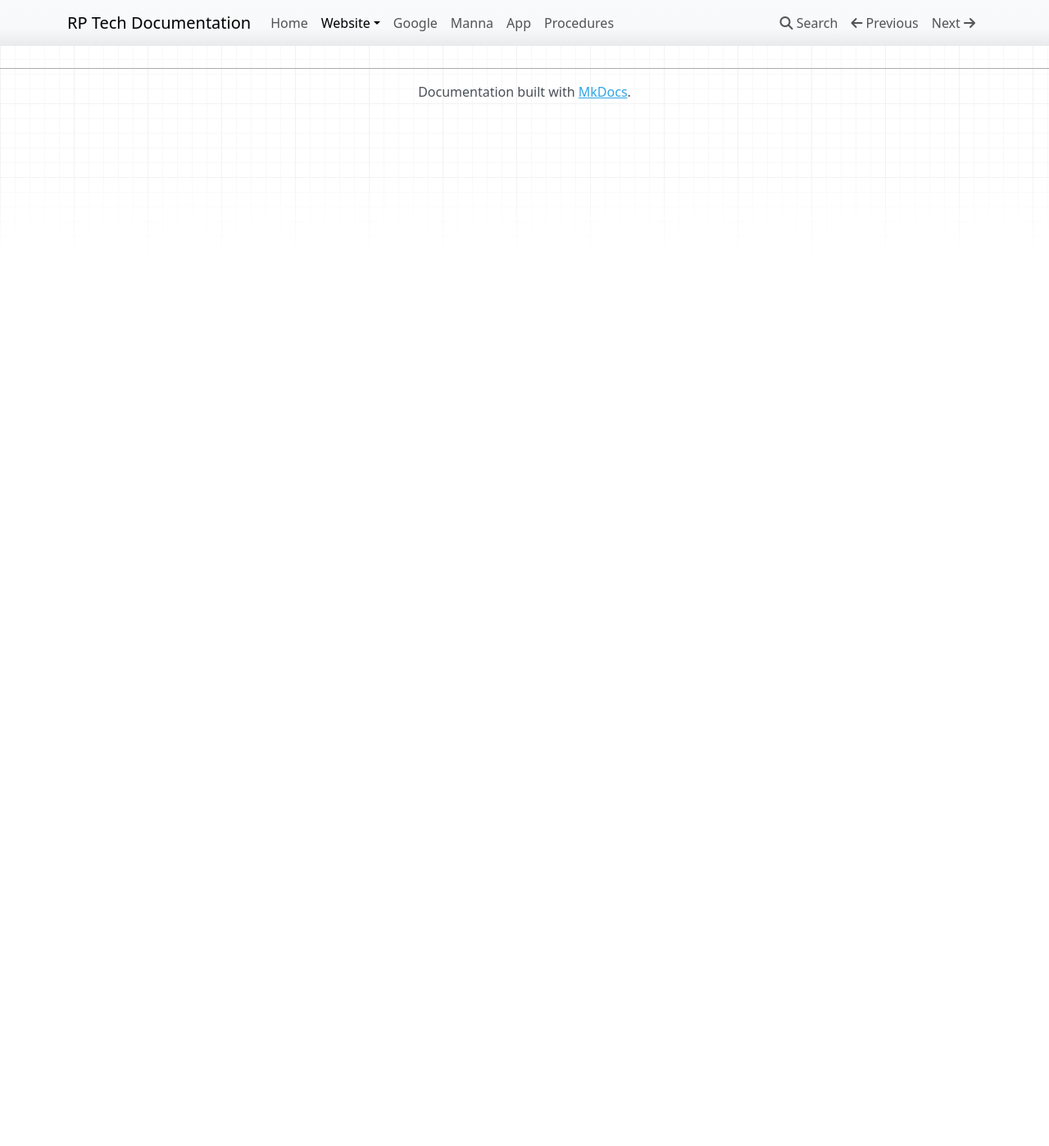
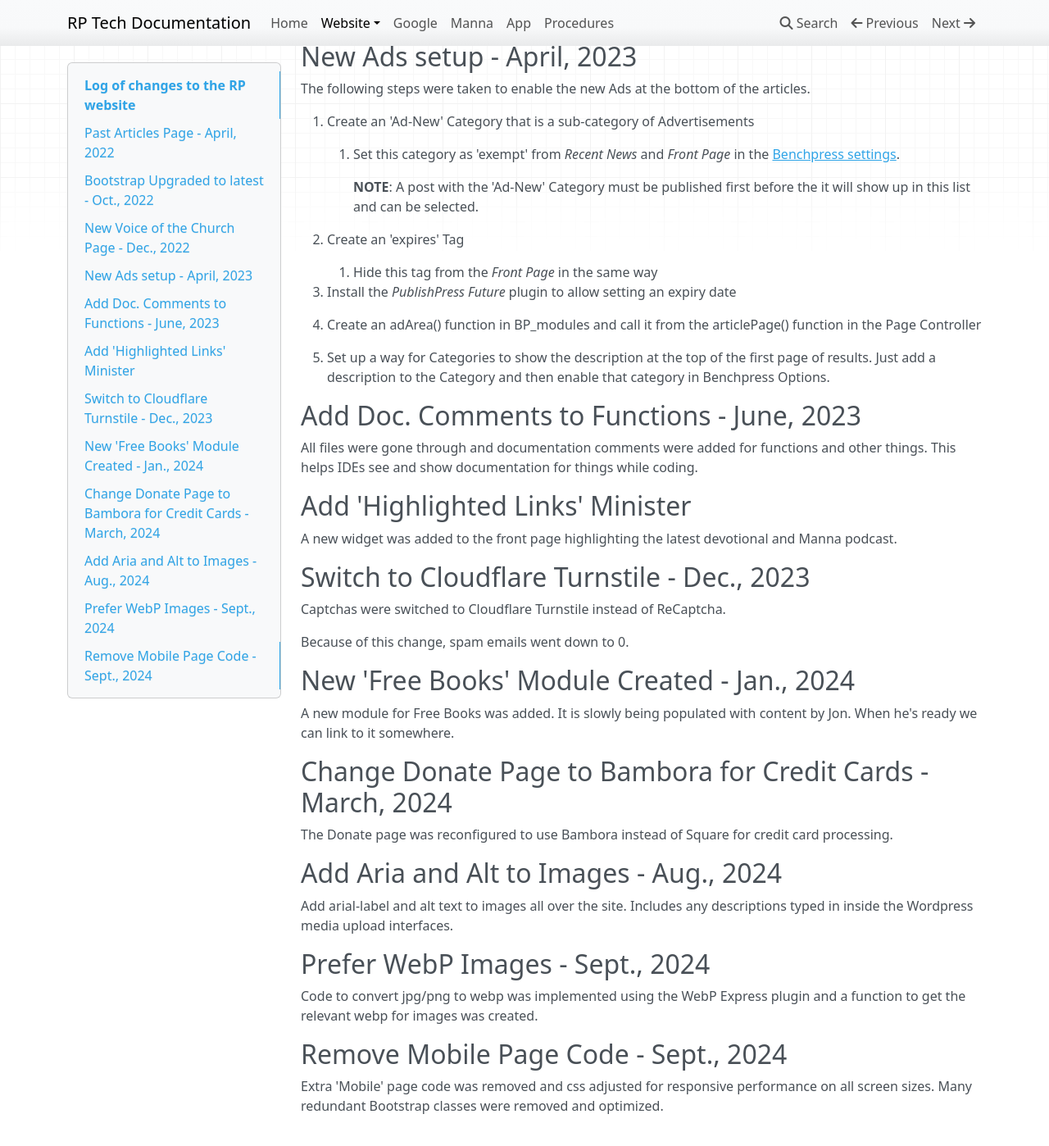
Before and after one commit to ReformedPerspective/rpdocs, an MkDocs documentation site: the page built from docs/website/changelog.md, in a window 1280 px wide and 1400 px high, scrolled down 520 px. Shown: the whole window at 82% size. Built offline with MkDocs 1.6.1, drawn with Linux system fonts in a browser that asks for light colours; nearby versions of some CDN libraries; before the commit the page ends 900 px from its top, so only the background shows below that; some of the changed text lies outside the part shown.

Commit message:
Added important changes gleaned from Git log

```diff
--- a/docs/website/changelog.md
+++ b/docs/website/changelog.md
@@ -1,4 +1,20 @@
 # Log of changes to the RP website
+
+## Past Articles Page - April, 2022
+
+The 'Past Articles' page shows a list of all the main Categories on the site and lists all the articles under those categories. You can link to the list of articles and then out to the article page from here.
+
+This page is linked at /past-articles
+
+## Bootstrap Upgraded to latest - Oct., 2022
+
+Bootstrap was updated to the latest version of Bootstrap 4.
+
+## New Voice of the Church Page - Dec., 2022
+
+A new page for all the Voice of the Church data was created. All data is hosted in our PCloud public folder so that the Dreamhost shared host doesn't fill up.
+
+The page allows filtering by the Speaker and Series titles and allows sorting by Title, Series, Minister, Scripture, Date, and Type. It uses json data on PCloud retrieved from the VOTC data on Sermon Audio, and links to the VOTC mp3s, and, when applicable, PDFs and videos.
 
 ## New Ads setup - April, 2023
 
@@ -17,3 +33,37 @@ The following steps were taken to enable the new Ads at the bottom of the articl
 4. Create an adArea() function in BP_modules and call it from the articlePage() function in the Page Controller
 
 5. Set up a way for Categories to show the description at the top of the first page of results. Just add a description to the Category and then enable that category in Benchpress Options.
+
+## Add Doc. Comments to Functions - June, 2023
+
+All files were gone through and documentation comments were added for functions and other things. This helps IDEs see and show documentation for things while coding.
+
+## Add 'Highlighted Links' Minister
+
+A new widget was added to the front page highlighting the latest devotional and Manna podcast.
+
+## Switch to Cloudflare Turnstile - Dec., 2023
+
+Captchas were switched to Cloudflare Turnstile instead of ReCaptcha.
+
+Because of this change, spam emails went down to 0.
+
+## New 'Free Books' Module Created - Jan., 2024
+
+A new module for Free Books was added. It is slowly being populated with content by Jon. When he's ready we can link to it somewhere.
+
+## Change Donate Page to Bambora for Credit Cards - March, 2024
+
+The Donate page was reconfigured to use Bambora instead of Square for credit card processing.
+
+## Add Aria and Alt to Images - Aug., 2024
+
+Add arial-label and alt text to images all over the site. Includes any descriptions typed in inside the Wordpress media upload interfaces.
+
+## Prefer WebP Images  - Sept., 2024
+
+Code to convert jpg/png to webp was implemented using the WebP Express plugin and a function to get the relevant webp for images was created.
+
+## Remove Mobile Page Code - Sept., 2024
+
+Extra 'Mobile' page code was removed and css adjusted for responsive performance on all screen sizes. Many redundant Bootstrap classes were removed and optimized.
```
